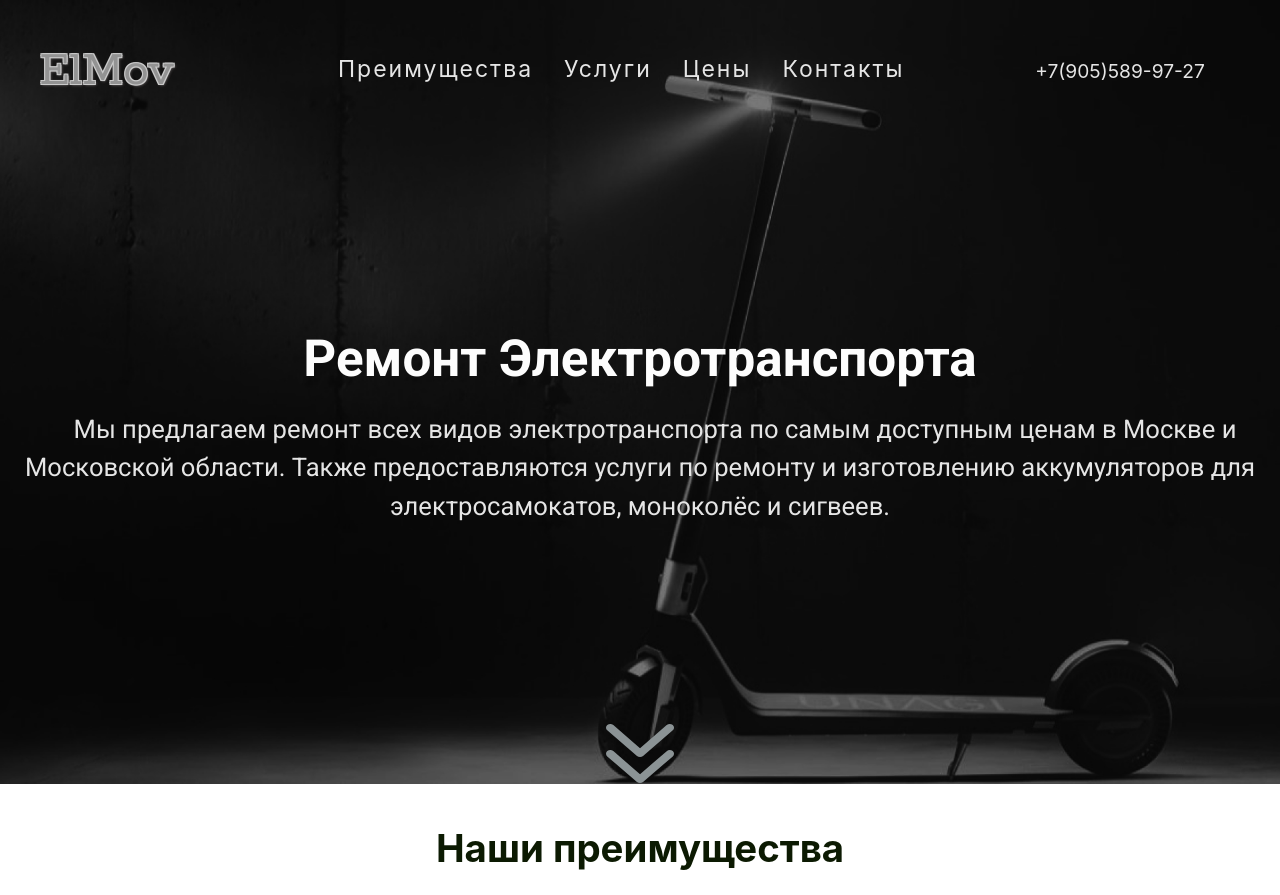
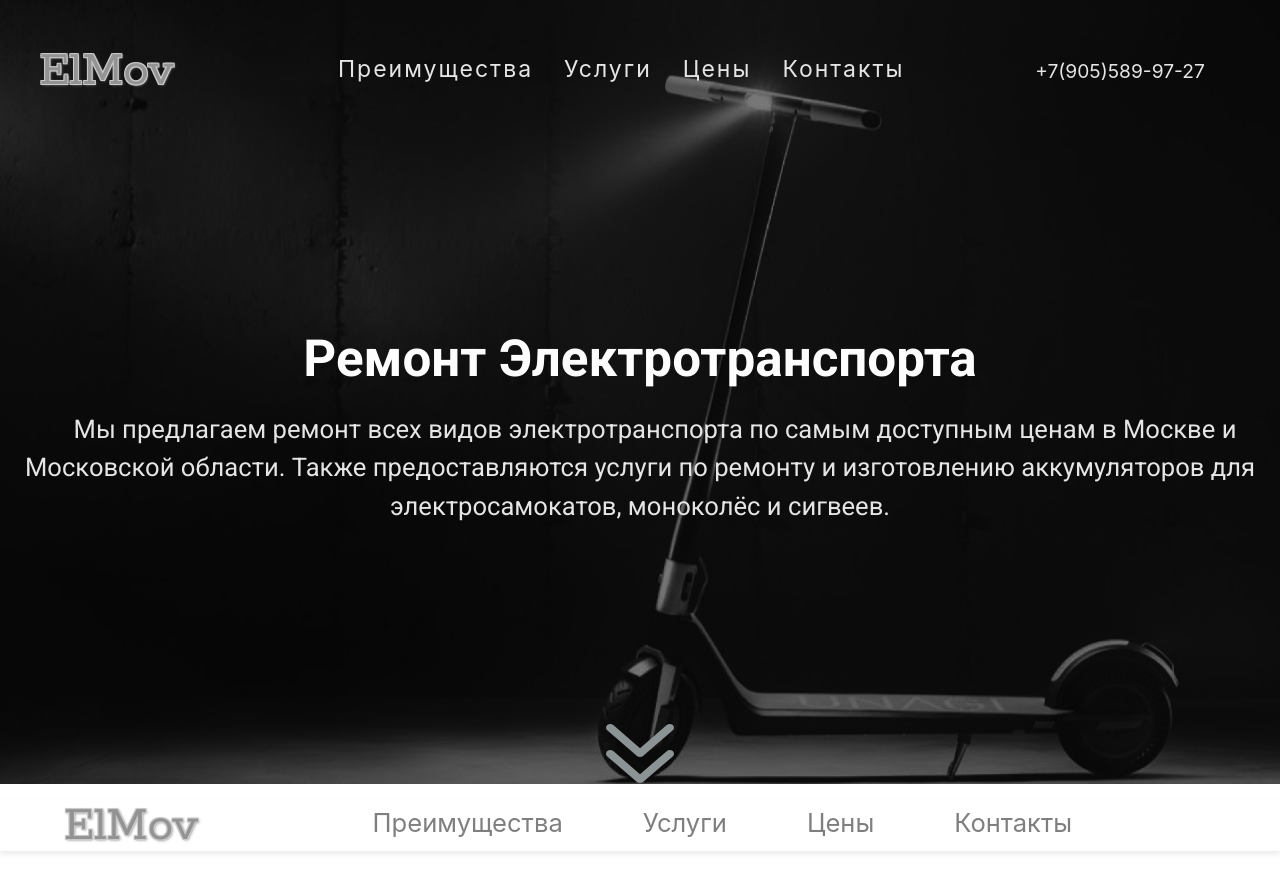
Before and after one commit to elmuza/elmov, a React (Create React App) app: page / in a window 1280 px wide. Shown: the top 895 px of the page. Built offline with nearby package versions, Linux system fonts and the light colour scheme.

Commit message:
добавлено фиксированное меню

```diff
--- a/public/index.html
+++ b/public/index.html
@@ -9,7 +9,7 @@
     <meta name="yandex-verification" content="ea71415c03f20d08" />
     <meta
       name="description"
-      content="Ремонт самокатов, сигвеев, гироскутеров и других видов электротранспорта в Москве по самым доступным ценам. Также осуществляем услуги по гидроизоляции и изготовлению аккумуляторов. Наш адрес г. Москва ул. Дубнинская д. 79 стр. 2."
+      content="Ремонт самокатов, сигвеев, гироскутеров в Москве по самым доступным ценам. Также осуществляем услуги по гидроизоляции и изготовлению аккумуляторов. Наш адрес г. Москва ул. Дубнинская д. 79 стр. 2. © electric-movement.ru"
     />
     <meta name="keywords" lang="ru" content="ремонт, электросамокат, моноколесо, гироскутер, дешевый ремонт, Москва, гидроизоляция">
     <meta name="robots" content="index, follow">
--- a/src/App.css
+++ b/src/App.css
@@ -127,7 +127,7 @@ h2 {
   font-weight: bold;
   margin-top: 0;
   padding-bottom: 25px;
-  padding-top: 2%;
+  padding-top: 5%;
   margin-bottom: 0;
   color: #0C1A02;
 }
@@ -156,10 +156,6 @@ h3 {
   font-size: 2vw;
   margin: 2vw 10vw;
 }
-
-.pricelist div {
-  padding-bottom: 1.5vw;
-}
 .contact {
   font-size: 2vw;
   font-weight: bold;
@@ -180,6 +176,7 @@ h3 {
 .addres {
   margin-left: 3vw;
 }
+
 @media (max-width: 576px) {
   .menu-main {
     padding-top: 0;
--- a/src/App.js
+++ b/src/App.js
@@ -3,12 +3,13 @@ import { Arrow } from './components/arrow/Arrow';
 import { MyMap } from './components/map/Map';
 import { Benefits } from './components/benefits/Benefit';
 import {Services}  from './components/services/Services'
+import {FixedMenu} from './components/fixedMenu/FixedMenu'
 
 
 function App() {
   return (
     <>
-      <div className="main-picture"></div>
+      <div className="main-picture" id='page1'></div>
 
       <div className="container-fluid d-flex justify-content-between flex-column vh-100">
         <div className='row justify-content-between align-items-center'>
@@ -53,6 +54,8 @@ function App() {
           <Arrow hideLine link="#advantages" />
         </div>
       </div>
+
+      <FixedMenu />
 
       <div className="container-fluid" id='advantages'>
         <h2 className='text-center'>Наши преимущества</h2>
@@ -100,6 +103,7 @@ function App() {
         </div>
 
         <MyMap />
+      </div>
 
       <footer className='card-footer'>
         <div className='row footer justify-content-center'>
@@ -112,7 +116,7 @@ function App() {
           </div>
         </div>
       </footer>
-      </div>
+
     </>
   );
 }
--- /dev/null
+++ b/src/components/fixedMenu/FixedMenu.jsx
@@ -0,0 +1,32 @@
+import React from 'react'
+import styles from './fixedMenu.module.scss'
+
+
+export const FixedMenu = () => {
+  return (
+    <div className='d-none d-sm-block  sticky-top'>
+      <nav className={`navbar navbar-expand-sm navbar-light absolute sticky-top bg-white ${styles.fixmenu}`}>
+        <a className={`${styles.logo}`} href="#page1">ElMov</a>
+        <button className="navbar-toggler" type="button" data-toggle="collapse" data-target="#navbarSupportedContent" aria-controls="navbarSupportedContent" aria-expanded="false" aria-label="Toggle navigation">
+          <span className="navbar-toggler-icon"></span>
+        </button>
+        <div className="collapse navbar-collapse" id="navbarSupportedContent">
+          <ul className={`navbar-nav mr-auto `}>
+            <li className="nav-item">
+              <a className="nav-link" href="#advantages">Преимущества<span className="sr-only">(current)</span></a>
+            </li>
+            <li className="nav-item">
+              <a className="nav-link" href="#service">Услуги</a>
+            </li>
+            <li className="nav-item">
+              <a className="nav-link" href="#prices">Цены</a>
+            </li>
+            <li className="nav-item">
+              <a className="nav-link" href="#contacts">Контакты</a>
+            </li>
+          </ul>
+        </div>
+      </nav>
+    </div>
+  )
+}
--- /dev/null
+++ b/src/components/fixedMenu/fixedMenu.module.scss
@@ -0,0 +1,27 @@
+.fixmenu {
+  padding-left: 5%;
+  box-shadow: 0px 3px 5px rgba(191, 188, 188, 0.301);
+  height: 4vw;
+}
+.fixmenu li {
+  font-size: 2vw;
+  padding-left: 5vw;
+  padding-top: 1.2vw;
+}
+.logo {
+  font-family: Rokkitt;
+  font-size: 4vw;
+  line-height: 60px;
+  color: #939393;
+  text-shadow: 1px 1px 0px rgb(202, 202, 202),
+  1px -1px 0px rgb(202, 202, 202),
+  -1px -1px 0px  rgb(202, 202, 202),
+  -1px 1px 0px rgb(202, 202, 202),
+  1px 1px 3px rgb(128, 122, 122);
+  padding-right: 8vw;
+  display: inline-block;
+}
+.logo:hover {
+  color:black;
+  transition:0.5s;
+}
--- a/src/components/services/services.module.scss
+++ b/src/components/services/services.module.scss
@@ -3,7 +3,7 @@ h2 {
   font-weight: bold;
   margin-top: 0;
   padding-bottom: 25px;
-  padding-top: 2%;
+  padding-top: 5%;
   margin-bottom: 0;
   color: #0C1A02;
 }
```
Lines whose indentation alone changed are shown as unchanged.
